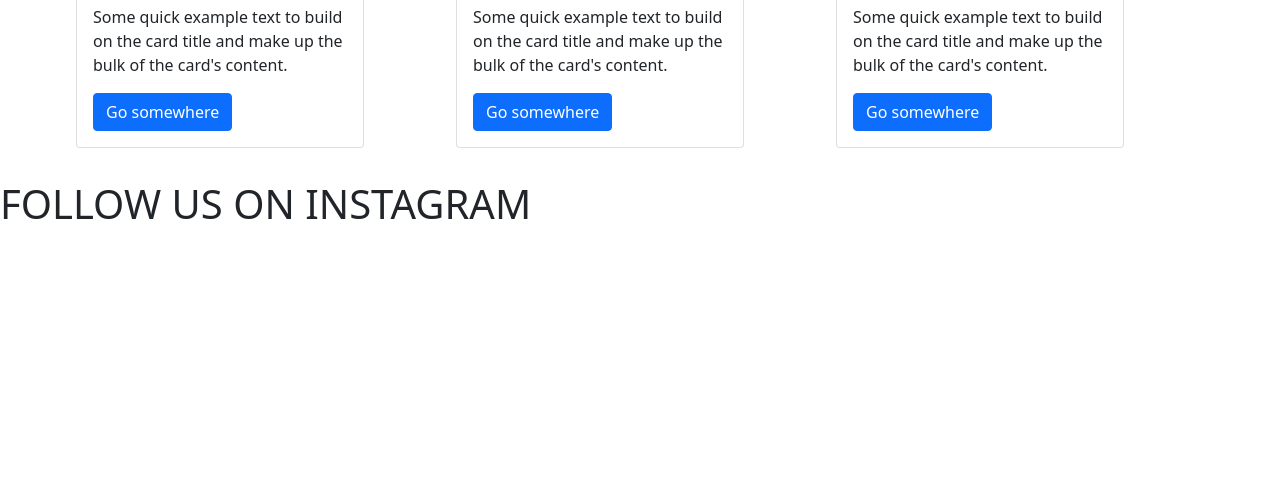
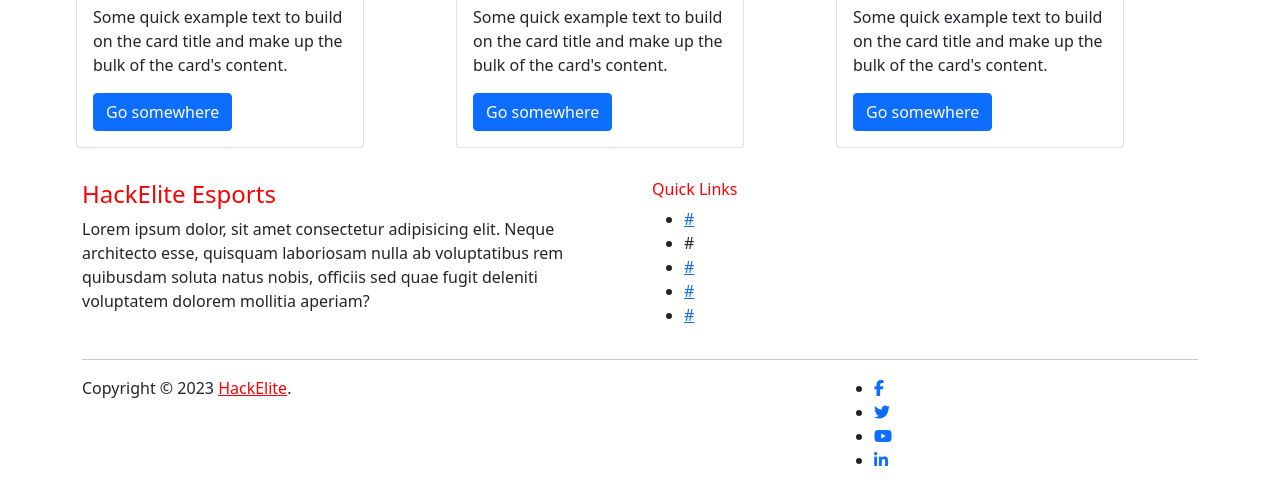
Before and after one commit to ramanvg/IEEE_ESPORTS, a plain HTML site: page index.html in a window 1280 px wide. Shown: the part 1556-2044 px from the top of the page. Before the commit the page ends 1792 px from the top, so only its background shows below. Drawn offline with nearby package versions, Linux system fonts and the light colour scheme.

Commit message:
update: added footer

```diff
--- a/index.html
+++ b/index.html
@@ -10,6 +10,10 @@
     <script src="https://cdn.jsdelivr.net/npm/bootstrap@5.0.2/dist/js/bootstrap.bundle.min.js"
         integrity="sha384-MrcW6ZMFYlzcLA8Nl+NtUVF0sA7MsXsP1UyJoMp4YLEuNSfAP+JcXn/tWtIaxVXM"
         crossorigin="anonymous"></script>
+
+
+    <link rel="stylesheet" href="styles.css">
+    <script src="https://kit.fontawesome.com/249733e9b1.js" crossorigin="anonymous"></script>
 
 </head>
 <body>
@@ -206,9 +210,47 @@
         </div>
     </section>
 
-    <section class="follow">
-        <h1>FOLLOW US ON INSTAGRAM</h1>
-    </section>
+    <!-- Site footer -->
+    <footer class="site-footer">
+        <div class="container">
+          <div class="row">
+            <div class="col-sm-12 col-md-6">
+              <h4 style="color: red">HackElite Esports</h4>
+              <p class="text-justify">Lorem ipsum dolor, sit amet consectetur adipisicing elit. Neque architecto esse, quisquam laboriosam nulla ab voluptatibus rem quibusdam soluta natus nobis, officiis sed quae fugit deleniti voluptatem dolorem mollitia aperiam?</p>
+            </div>
+
+            <div class="col-xs-6 col-md-3">
+              <h6 style="color: red">Quick Links</h6>
+              <ul class="footer-links">
+                <li><a href="#">#</a></li>
+                <li><a href="#"></a>#</a></li>
+                <li><a href="#">#</a></li>
+                <li><a href="#">#</a></li>
+                <li><a href="#">#</a></li>
+              </ul>
+            </div>
+          </div>
+          <hr>
+        </div>
+        <div class="container">
+          <div class="row">
+            <div class="col-md-8 col-sm-6 col-xs-12">
+              <p class="copyright-text" >Copyright © 2023
+           <a href="#" style="color: red">HackElite</a>.
+              </p>
+            </div>
+
+            <div class="col-md-4 col-sm-6 col-xs-12">
+              <ul class="social-icons">
+                <li><a class="facebook" href="#"><i class="fa fa-facebook"></i></a></li>
+                <li><a class="twitter" href="#"><i class="fa fa-twitter"></i></a></li>
+                <li><a class="dribbble" href="#"><i class="fa-brands fa-youtube"></i></i></a></li>
+                <li><a class="linkedin" href="#"><i class="fa fa-linkedin"></i></a></li>
+              </ul>
+            </div>
+          </div>
+        </div>
+  </footer>
 
 </body>
 </html>
```
